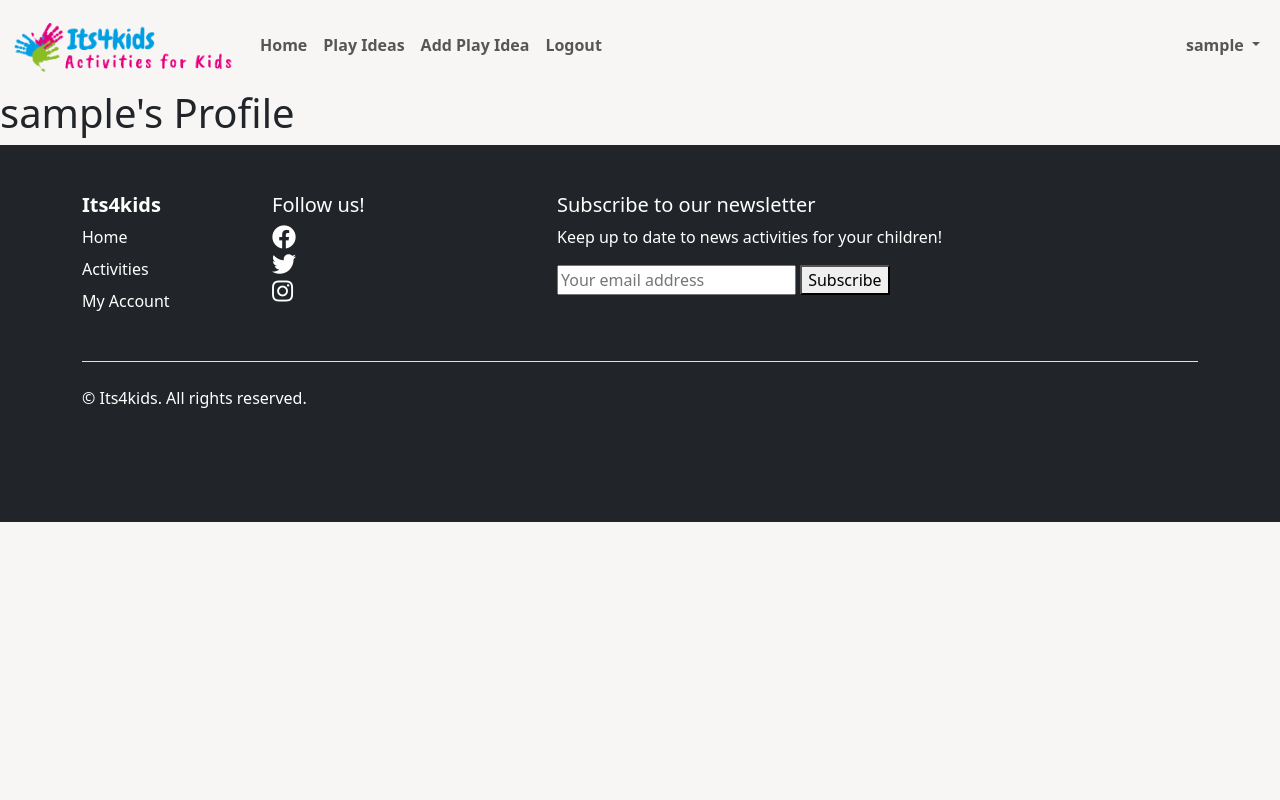
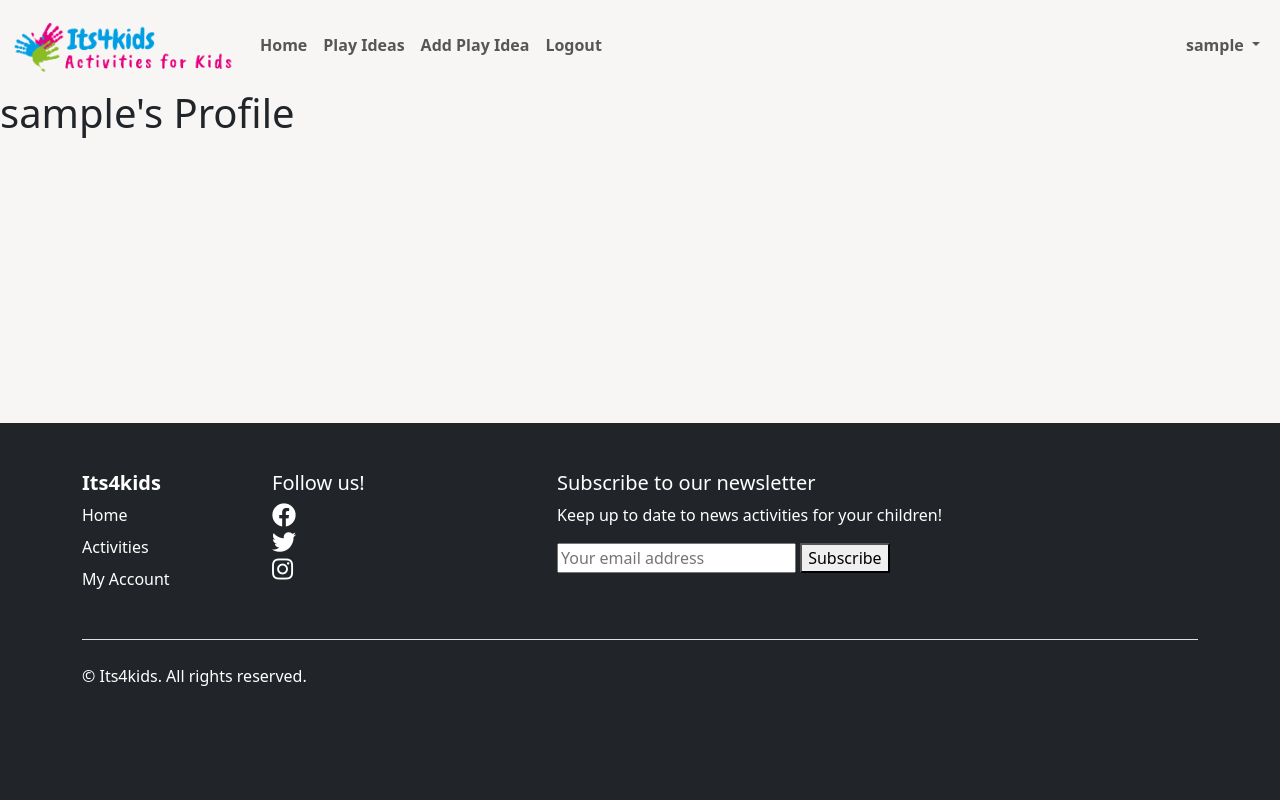
Before and after one commit to fmstacco/its4kids, a Django app: page /profiles/profile/ in a window 1280 px wide. Run offline with Django 3.2, Linux system fonts and the light colour scheme; the visitor is signed in with stand-in values (Sample User, id 1).

Commit message:
Update html (div wrapper) and css to stick footer on the bottom

```diff
--- a/static/css/style.css
+++ b/static/css/style.css
@@ -6,10 +6,23 @@
     --green: #8abd24;
   }
 
+html, body {
+    height: 100%;
+  }
 
 body {
     background-color: #f7f6f5;
 }
+
+.wrapper {
+    display: flex;
+    flex-direction: column;
+    min-height: 100vh;
+  }
+
+.main-content {
+    flex-grow: 1;
+  }
 
 .title {
     font-size: clamp(2.5rem, 2vw, 3rem);
@@ -287,3 +300,8 @@ body {
     -ms-transform: translateY(-50%);
     transform: translateY(-50%);
 }
+
+.footer {
+    background-color: #f8f9fa;
+    padding: 20px;
+  }
--- a/templates/base.html
+++ b/templates/base.html
@@ -32,6 +32,7 @@
   </head>
 
   <body class="d-flex flex-column h-100 main-bg">
+      <div class="wrapper">
 
         <!-- Navigation -->
         <nav class="navbar navbar-expand-lg navbar-light">
@@ -85,7 +86,7 @@
             </div>
           </div>
         </nav>
-    <main class="flex-shrink-0 main-bg"> {% block content %}
+        <main class="main-content flex-shrink-0 main-bg"> {% block content %}
           <!-- Content Goes here --> {% endblock content %}
         </main>
         <footer class="footer container-fluid py-5 bg-dark">
@@ -140,6 +141,6 @@
         <script src="https://cdn.jsdelivr.net/npm/@popperjs/core@2.11.8/dist/umd/popper.min.js" integrity="sha384-I7E8VVD/ismYTF4hNIPjVp/Zjvgyol6VFvRkX/vR+Vc4jQkC+hVqc2pM8ODewa9r" crossorigin="anonymous"></script>
         <script src="https://cdn.jsdelivr.net/npm/bootstrap@5.3.0/dist/js/bootstrap.min.js" integrity="sha384-fbbOQedDUMZZ5KreZpsbe1LCZPVmfTnH7ois6mU1QK+m14rQ1l2bGBq41eYeM/fS" crossorigin="anonymous"></script>
         <script src="https://cdn.jsdelivr.net/npm/bootstrap@5.3.0/dist/js/bootstrap.min.js"></script>
-
+    </div>
   </body>
 </html>
```
Lines whose indentation alone changed are shown as unchanged.
